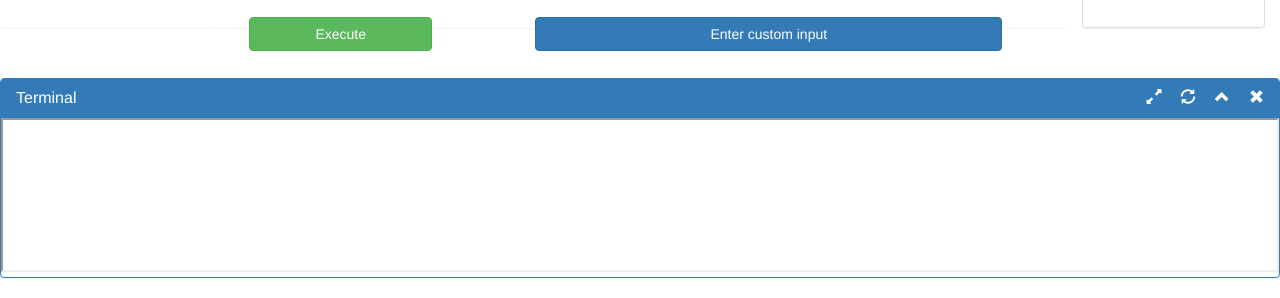
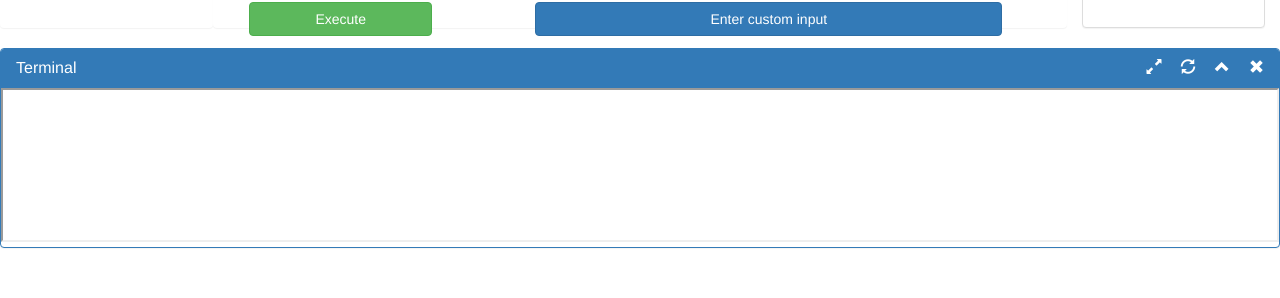
Before and after one commit to isopropylcyanide/NIT-J-Code-Compiler, a Django app: template editor/templates/editor/editorHome.html in a window 1280 px wide. Shown: the part 624-922 px from the top of the page. After the commit the page ends 872 px from the top, so only its background shows below. Run offline with Django 3.2, Linux system fonts and the light colour scheme; the template is opened without the code that fills it, so the values that code supplies are empty; some libraries are stand-ins or nearby versions.

Commit message:
Fix statusrow css

```diff
--- a/editor/static/css/editorstyle.css
+++ b/editor/static/css/editorstyle.css
@@ -19,8 +19,11 @@
 	font-size: 15px;
 }
 
+#statusBar{
+    margin-top: -15px;
+}
 #terminal-workspace{
-    margin-top: 50px;
+    margin-top: 20px;
     padding-left: 0px;
     padding-right: 0px;
     margin-left: 0;
```
